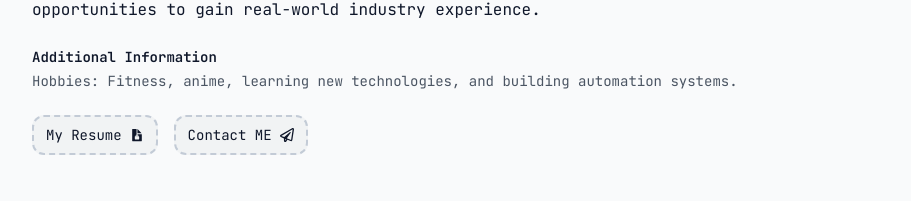
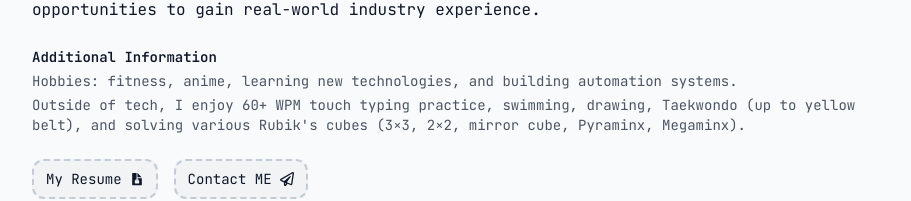
Before and after one commit to suresurya/portfolio, a React (Vite) app: page / in a window 1280 px wide. Shown: the part 394-595 px from the top of the page, without its empty margins (184-1095 px from the left). Built offline with nearby package versions, Linux system fonts and the light colour scheme; a web font is replaced by a local one.

Commit message:
make changes in hobbies

```diff
--- a/src/components/Body.tsx
+++ b/src/components/Body.tsx
@@ -130,7 +130,10 @@ I am Sure Sri Venkat Rama Surya, a 3rd-year B.Tech CSE student at Vignan Foundat
       <div id="additional-info" className="mt-4 sm:mt-6 text-xs sm:text-sm text-[color:var(--color-text-subtle)]">
         <p className="font-semibold text-[color:var(--color-text-main)]">Additional Information</p>
         <p className="mt-1">
-          Hobbies: Fitness, anime, learning new technologies, and building automation systems.
+          Hobbies: fitness, anime, learning new technologies, and building automation systems.
+        </p>
+        <p className="mt-1">
+          Outside of tech, I enjoy 60+ WPM touch typing practice, swimming, drawing, Taekwondo (up to yellow belt), and solving various Rubik&apos;s cubes (3×3, 2×2, mirror cube, Pyraminx, Megaminx).
         </p>
       </div>
 
```
Also changed, not shown: src/assets/3x3rubik.png (added).
